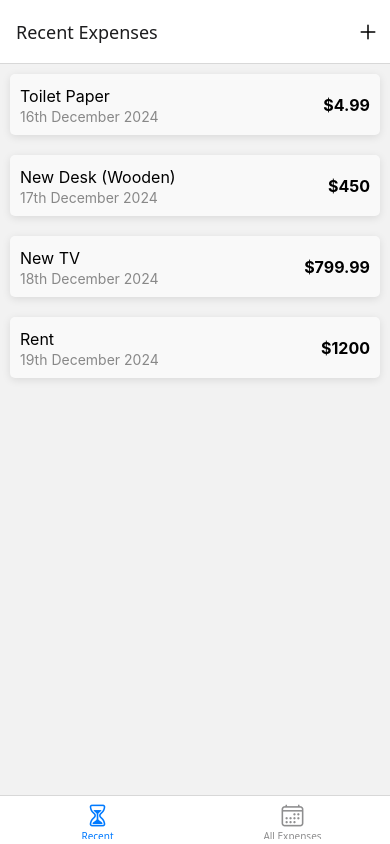
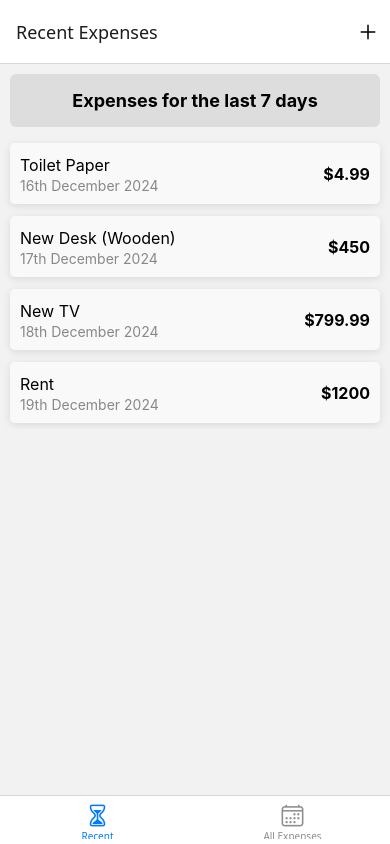
Before and after one commit to Badi1298/RN-Expense-Tracker, a React Native app: screen /RecentExpenses in a window 390 px wide. Built offline with nearby package versions, Linux system fonts and the light colour scheme.

Commit message:
Enhance RecentExpensesScreen with a header for last 7 days expenses and adjust ExpenseItem margins for improved layout

```diff
--- a/components/ExpenseItem.tsx
+++ b/components/ExpenseItem.tsx
@@ -28,7 +28,8 @@ const styles = StyleSheet.create({
         justifyContent: 'space-between',
         alignItems: 'center',
         padding: 10,
-        margin: 10,
+        marginHorizontal: 10,
+        marginVertical: 6,
         backgroundColor: '#f9f9f9',
         borderRadius: 5,
         shadowColor: '#000',
--- a/screens/RecentExpensesScreen.tsx
+++ b/screens/RecentExpensesScreen.tsx
@@ -1,5 +1,5 @@
 import React, { useLayoutEffect, useState } from 'react';
-import { View, StyleSheet, FlatList } from 'react-native';
+import { View, StyleSheet, FlatList, Text } from 'react-native';
 import { BottomTabScreenProps } from '@react-navigation/bottom-tabs';
 
 import { RootState } from '../store';
@@ -41,6 +41,11 @@ export default function RecentExpensesScreen({ navigation }: Props) {
 
     return (
         <View>
+            <View style={styles.card}>
+                <Text style={styles.cardText}>
+                    Expenses for the last 7 days
+                </Text>
+            </View>
             <FlatList
                 data={lastSevenDaysExpenses}
                 renderItem={({ item }) => (
@@ -61,6 +66,18 @@ export default function RecentExpensesScreen({ navigation }: Props) {
 }
 
 const styles = StyleSheet.create({
+    card: {
+        backgroundColor: '#ddd',
+        padding: 16,
+        margin: 10,
+        borderRadius: 6,
+    },
+    cardText: {
+        fontSize: 18,
+        fontWeight: 'bold',
+        textAlign: 'center',
+    },
+
     centeredView: {
         flex: 1,
         justifyContent: 'center',
```
